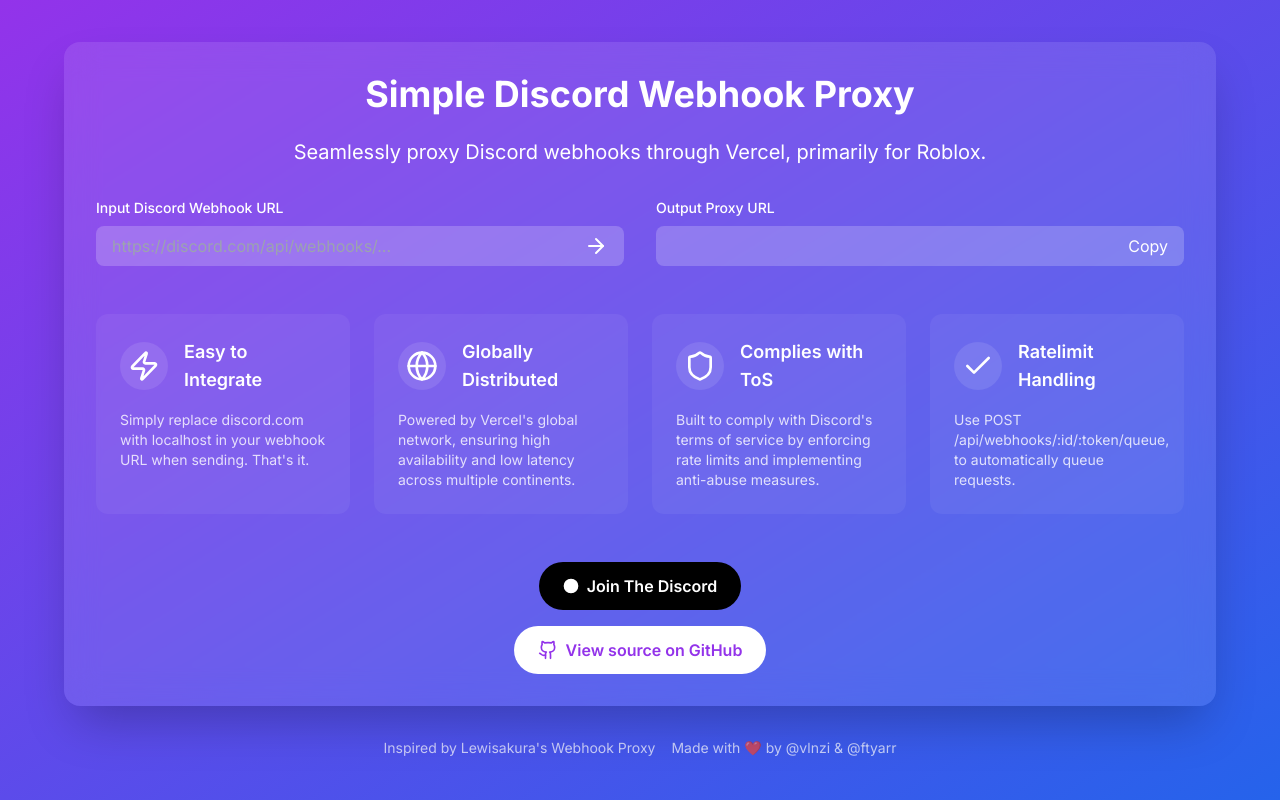
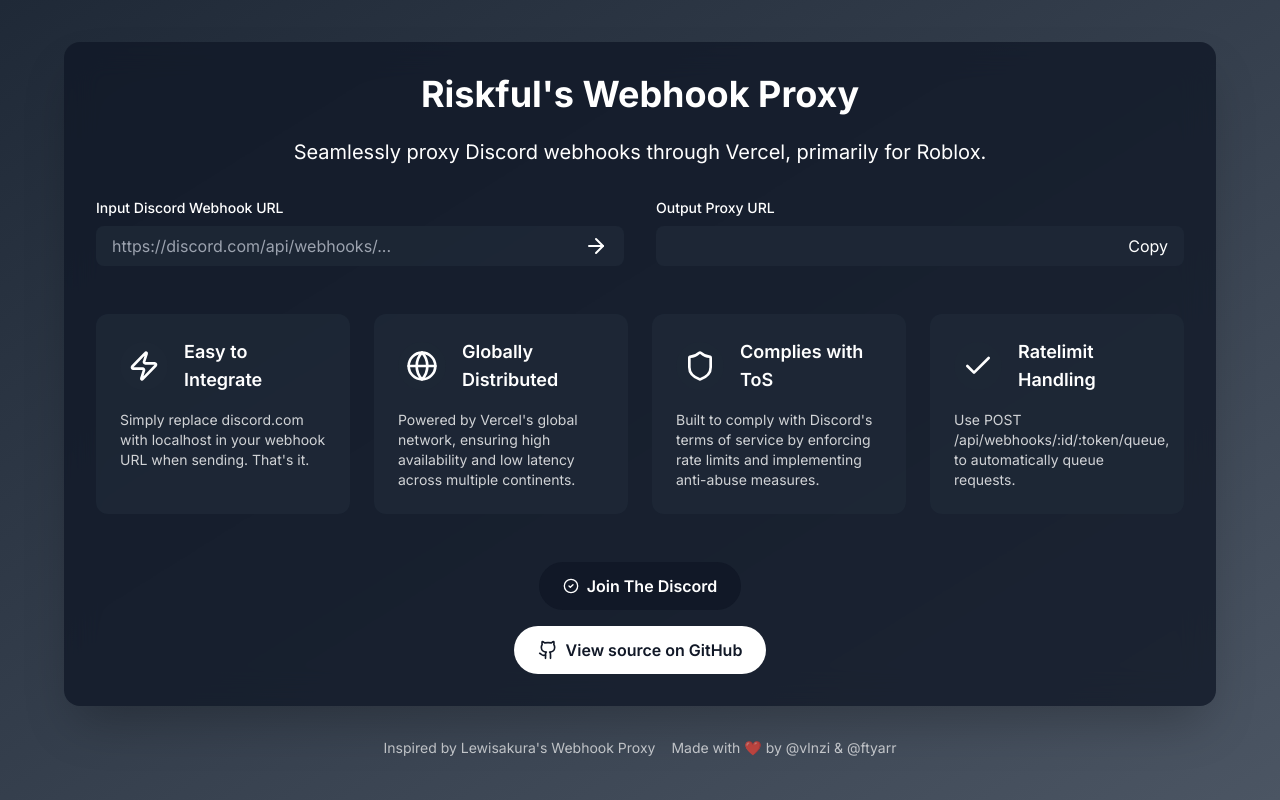
Before and after one commit to notvlnz/huh, a Next.js app: page / in a window 1280 px wide. Built offline with nearby package versions, Linux system fonts and the light colour scheme.

Commit message:
Update homepage.tsx

```diff
--- a/src/components/homepage.tsx
+++ b/src/components/homepage.tsx
@@ -1,7 +1,7 @@
 "use client"
 
 import { useState, useEffect } from 'react'
-import { ArrowRight, Check, Github, Globe, Shield, Zap, Triangle, CirclePlus } from 'lucide-react'
+import { ArrowRight, Check, Github, Globe, Shield, Zap, Triangle, CircleCheck } from 'lucide-react'
 
 export function Homepage() {
 	const [inputUrl, setInputUrl] = useState('')
@@ -19,9 +19,9 @@
 	}
 
 	return (
-    <div className="min-h-screen bg-gradient-to-br from-purple-600 to-blue-600 flex flex-col items-center justify-center p-4 text-white">
-      <div className="max-w-6xl w-full bg-white/10 backdrop-blur-lg rounded-2xl p-8 shadow-2xl">
-        <h1 className="text-4xl font-bold mb-6 text-center">Simple Discord Webhook Proxy</h1>
+	  <div className="min-h-screen bg-gradient-to-br from-gray-800 to-gray-600 flex flex-col items-center justify-center p-4 text-white">
+		<div className="max-w-6xl w-full bg-gray-900/80 backdrop-blur-lg rounded-2xl p-8 shadow-2xl">
+		  <h1 className="text-4xl font-bold mb-6 text-center">Riskful&apos;s Webhook Proxy</h1>
 		  <p className="text-xl mb-8 text-center">
 			Seamlessly proxy Discord webhooks through Vercel, primarily for Roblox.
 		  </p>
@@ -38,9 +38,9 @@
 				  value={inputUrl}
 				  onChange={handleInputChange}
 				  placeholder="https://discord.com/api/webhooks/..."
-                className="flex-grow px-4 py-2 rounded-l-lg bg-white/20 focus:outline-none focus:ring-2 focus:ring-white"
+				  className="flex-grow px-4 py-2 rounded-l-lg bg-gray-800/80 focus:outline-none focus:ring-2 focus:ring-white"
 				/>
-              <div className="bg-white/20 px-4 py-2 rounded-r-lg">
+				<div className="bg-gray-800/80 px-4 py-2 rounded-r-lg">
 				  <ArrowRight className="w-6 h-6" />
 				</div>
 			  </div>
@@ -56,11 +56,11 @@
 				  type="text"
 				  value={outputUrl}
 				  readOnly
-                className="flex-grow px-4 py-2 rounded-l-lg bg-white/20"
+				  className="flex-grow px-4 py-2 rounded-l-lg bg-gray-800/80"
 				/>
 				<button
 				  onClick={() => navigator.clipboard.writeText(outputUrl)}
-                className="bg-white/20 px-4 py-2 rounded-r-lg hover:bg-white/30 transition-colors"
+				  className="bg-gray-800/80 px-4 py-2 rounded-r-lg hover:bg-gray-700 transition-colors"
 				>
 				  Copy
 				</button>
@@ -96,16 +96,16 @@
 			  href="https://discord.com/invite/riskful"
 			  target="_blank"
 			  rel="noopener noreferrer"
-            className="inline-flex items-center px-6 py-3 bg-black text-white rounded-full font-semibold hover:bg-gray-800 transition-colors"
+			  className="inline-flex items-center px-6 py-3 bg-gray-900 text-white rounded-full font-semibold hover:bg-gray-700 transition-colors"
 			>
-            <CirclePlus className="w-4 h-4 mr-2 fill-current" />
+			  <CircleCheck className="w-4 h-4 mr-2" />
 			  Join The Discord
 			</a>
 			<a
 			  href="https://github.com/star-ot/simple-discord-webhooks-proxy"
 			  target="_blank"
 			  rel="noopener noreferrer"
-            className="inline-flex items-center px-6 py-3 bg-white text-purple-600 rounded-full font-semibold hover:bg-opacity-90 transition-colors"
+			  className="inline-flex items-center px-6 py-3 bg-white text-gray-900 rounded-full font-semibold hover:bg-gray-100 transition-colors"
 			>
 			  <Github className="w-5 h-5 mr-2" />
 			  View source on GitHub
@@ -123,9 +123,9 @@
 
   function Feature({ icon, title, description }: { icon: React.ReactNode; title: string; description: string }) {
 	return (
-    <div className="bg-white/5 rounded-xl p-6 transition-all hover:bg-white/10 flex flex-col h-full">
+	  <div className="bg-gray-800/80 rounded-xl p-6 transition-all hover:bg-gray-700/80 flex flex-col h-full">
 		<div className="flex items-center mb-4">
-        <div className="mr-4 p-2 bg-white/10 rounded-full">{icon}</div>
+		  <div className="mr-4 p-2 bg-gray-800/50 rounded-full">{icon}</div>
 		  <h3 className="text-lg font-semibold">{title}</h3>
 		</div>
 		<p className="text-sm text-white/80 flex-grow">{description}</p>
```
Lines whose indentation alone changed are shown as unchanged.
